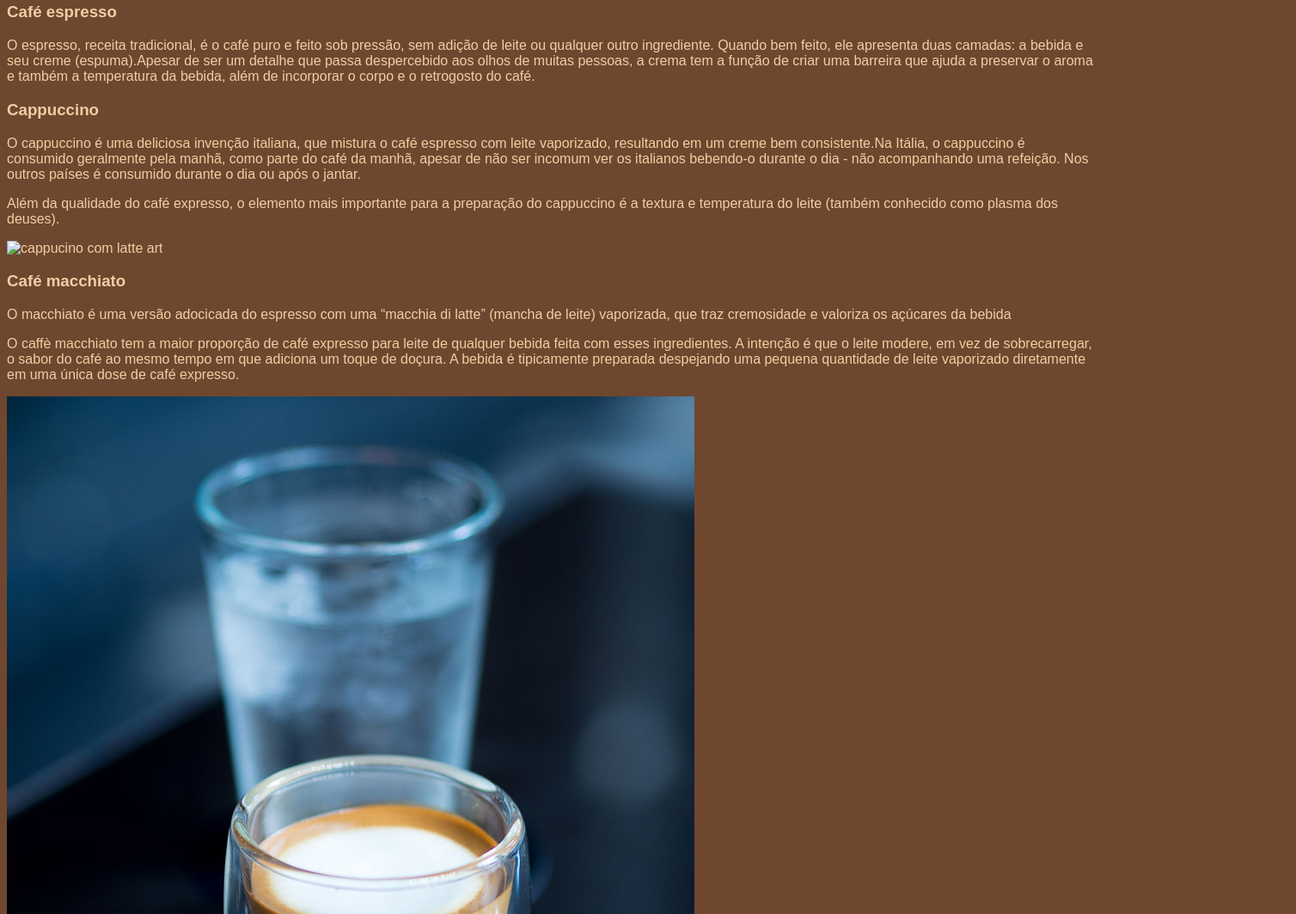
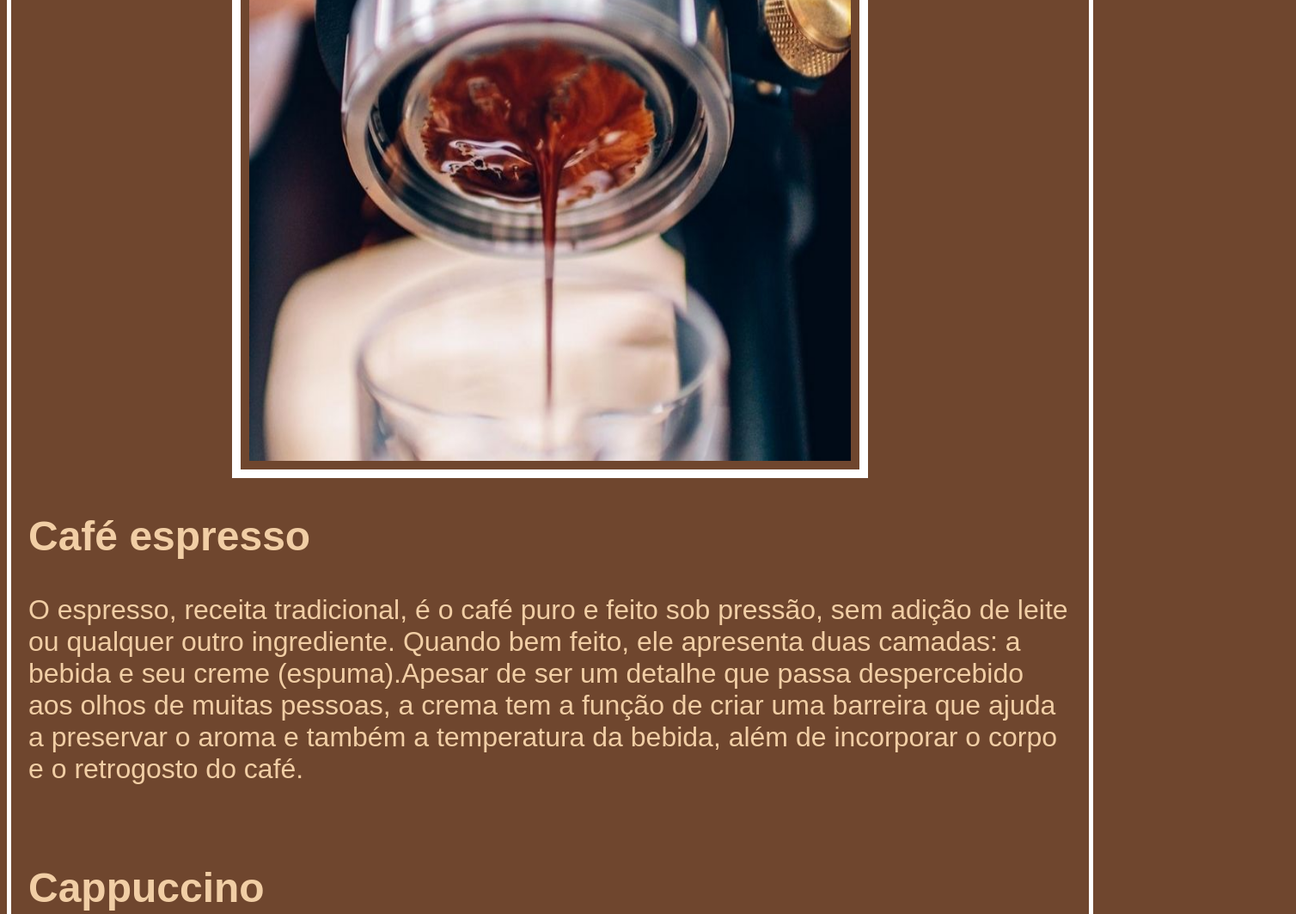
Before and after one commit to gdiasprefeito/Receitascafe, a plain HTML site: page receitasCafe/index.html in a window 1280 px wide. Shown: the part 791-1854 px from the top of the page at 86% size, 1508 px wide, since content can reach past the window. Drawn offline with Linux system fonts and the light colour scheme; a web font is replaced by a local one.

Commit message:
Add files via upload

```diff
--- a/receitasCafe/estilo.css
+++ b/receitasCafe/estilo.css
@@ -1,7 +1,27 @@
+@import url('https://fonts.googleapis.com/css2?family=Supermercado+One&display=swap');
+
 body{
     background-color:#6F462E;
+    border: 5px solid white;
+    font-family: "Supermercado One", sans-serif;
 }
 div{
     color:#F1CEA5 ;
-    font-family:Arial, Helvetica, sans-serif;
+
+    font-size: 32px;
+    order: 10px solid white;
+    padding: 10px;
+
 }
+
+.central {
+    display: block;
+    margin: 0 auto;
+}
+img {
+    width: 700px;
+    height: 600px;
+    border: 10px solid white;
+    padding: 10px;
+
+}
--- a/receitasCafe/index.html
+++ b/receitasCafe/index.html
@@ -5,6 +5,7 @@
     <meta name="viewport" content="width=device-width, initial-scale=1.0">
     <link rel="stylesheet" href="estilo.css">
     <title>Bebidas feiras com café</title>
+    <link rel="icon" href="coffe-cup.png" type="image/x-icon">
 
     <!--Essa página foi criada utilizando como base o conteúdo do artigo do site: https://www.mokaclube.com.br/blog/quais-os-tipos-de-cafe/
 Autor: MokaClube. 27 de setembro de 2019
@@ -30,41 +31,41 @@ Outras referencias: https://pt.wikipedia.org/wiki/Cappuccino
         <h2>Veja os detalhes de cada uma dessas receitas!</h2>
 
         <div class="bebida">
-            <img src="espresso.jpg" alt="espresso saindo da máquina">
-            <h3>Café espresso</h3>
+            <img src="espresso.jpg" alt="espresso saindo da máquina" class="central">
+            <h2>Café espresso</h2>
             <p>O espresso, receita tradicional, é o café puro e feito sob pressão, sem adição de leite ou qualquer outro ingrediente. Quando bem feito, ele apresenta duas camadas: a bebida e seu creme (espuma).Apesar de ser um detalhe que passa despercebido aos olhos de muitas pessoas, a crema tem a função de criar uma barreira que ajuda a preservar o aroma e também a temperatura da bebida, além de incorporar o corpo e o retrogosto do café.</p>
 
         </div>
 
         <div class="bebida">
-            <h3>Cappuccino</h3>
+            <h2>Cappuccino</h2>
             <p>O cappuccino é uma deliciosa invenção italiana, que mistura o café espresso com leite vaporizado, resultando em um creme bem consistente.Na Itália, o cappuccino é consumido geralmente pela manhã, como parte do café da manhã, apesar de não ser incomum ver os italianos bebendo-o durante o dia - não acompanhando uma refeição. Nos outros países é consumido durante o dia ou após o jantar.</p>
             <p>Além da qualidade do café expresso, o elemento mais importante para a preparação do cappuccino é a textura e temperatura do leite (também conhecido como plasma dos deuses).</p>
 
-            <img src="Latte_art.jpg" alt="cappucino com latte art">
+            <img src="Latte_art.jpg" alt="cappucino com latte art" class="central">
 
 
         </div>
 
         <div class="bebida">
-            <h3>Café macchiato
-            </h3>
+            <h2>Café macchiato
+            </h2>
             <p>O macchiato é uma versão adocicada do espresso com uma “macchia di latte” (mancha de leite) vaporizada, que traz cremosidade e valoriza os açúcares da bebida</p>
             <p>O caffè macchiato tem a maior proporção de café expresso para leite de qualquer bebida feita com esses ingredientes. A intenção é que o leite modere, em vez de sobrecarregar, o sabor do café ao mesmo tempo em que adiciona um toque de doçura. A bebida é tipicamente preparada despejando uma pequena quantidade de leite vaporizado diretamente em uma única dose de café expresso.</p>
 
-            <img src="macchiato.jpg" alt="macchiato">
+            <img src="macchiato.jpg" alt="macchiato" class="central">
 
         </div>
 
         <div class="bebida">
-            <h3>Café mocha
-            </h3>
+            <h2>Café mocha
+            </h2>
             <p>O mocha ou mocaccino é para os fãs de chocolate, já que é feito com café espresso, leite vaporizado, espuma de leite e calda de chocolate.</p>
             <p>Uma varição é o caffè branco, feito com chocolate branco em vez de leite ou escuro. Há também variantes da bebida que misturam os dois xaropes; essa mistura é conhecida por vários nomes, incluindo mocha preto e branco, mocha de mármore, moca tan, mocha de smoking e mocha de zebra.
 
                 Outra variação é um mochaccino, que é uma dose (dupla) de café expresso com uma combinação de leite vaporizado e cacau em pó ou leite com chocolate. Ambos mochaccinos e caffè mocha podem ter calda de chocolate, chantilly e coberturas adicionadas como canela, noz-moscada ou lascas de chocolate.</p>
 
-            <img src="mocha.jpg" alt="mocha">
+            <img src="mocha.jpg" alt="mocha" class="central">
 
         </div>
     </div>
```
Also changed, not shown: 1 other file.
